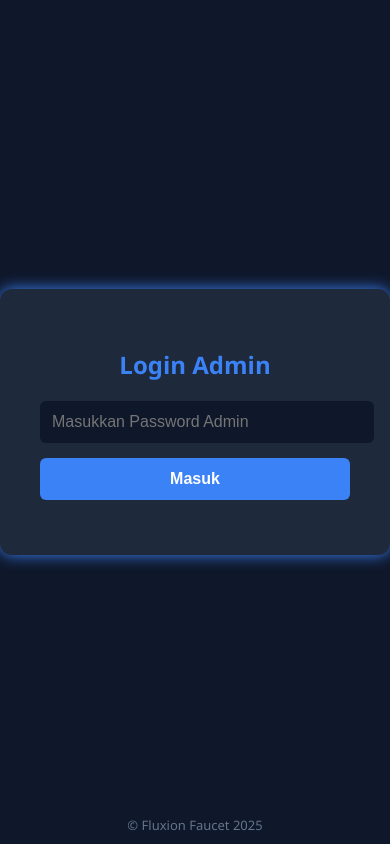
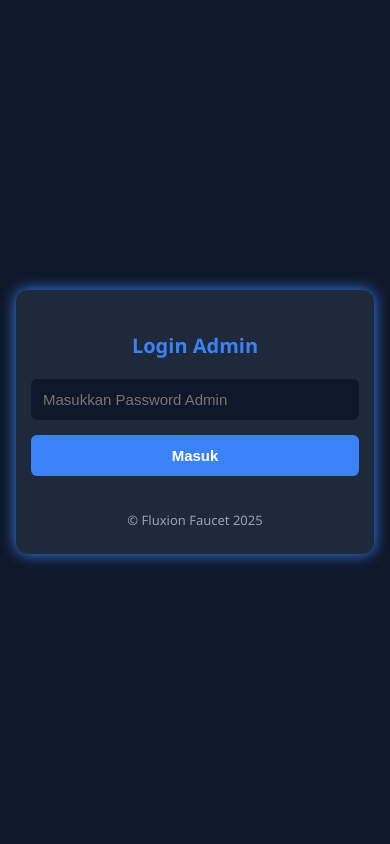
Before and after one commit to TeamAbabilCoded/fluxion-fastapi, a FastAPI app: page /dashboard-admin in a window 390 px wide. Run offline with FastAPI, Linux system fonts and the light colour scheme.

Commit message:
Update login.html

```diff
--- a/templates/login.html
+++ b/templates/login.html
@@ -2,8 +2,13 @@
 <html lang="id">
 <head>
   <meta charset="UTF-8">
+  <meta name="viewport" content="width=device-width, initial-scale=1.0"> <!-- Penting untuk responsif -->
   <title>Login Admin - Fluxion Faucet</title>
   <style>
+    * {
+      box-sizing: border-box;
+    }
+
     body {
       margin: 0;
       font-family: 'Segoe UI', sans-serif;
@@ -12,12 +17,13 @@
       display: flex;
       justify-content: center;
       align-items: center;
-      height: 100vh;
+      min-height: 100vh;
+      padding: 16px;
     }
 
     .login-box {
       background-color: #1e293b;
-      padding: 40px;
+      padding: 30px 20px;
       border-radius: 12px;
       box-shadow: 0 0 15px #3b82f6;
       width: 100%;
@@ -69,10 +75,25 @@
     }
 
     footer {
-      position: absolute;
-      bottom: 10px;
+      text-align: center;
+      margin-top: 20px;
       font-size: 13px;
-      color: #64748b;
+      color: #94a3b8;
+    }
+
+    @media (max-width: 480px) {
+      .login-box {
+        padding: 25px 15px;
+      }
+
+      h2 {
+        font-size: 20px;
+      }
+
+      input[type=password],
+      input[type=submit] {
+        font-size: 15px;
+      }
     }
   </style>
   <script>
@@ -93,7 +114,7 @@
       <input type="password" name="password" placeholder="Masukkan Password Admin" required>
       <input type="submit" value="Masuk">
     </form>
+    <footer>&copy; Fluxion Faucet 2025</footer>
   </div>
-  <footer>&copy; Fluxion Faucet 2025</footer>
 </body>
 </html>
```
